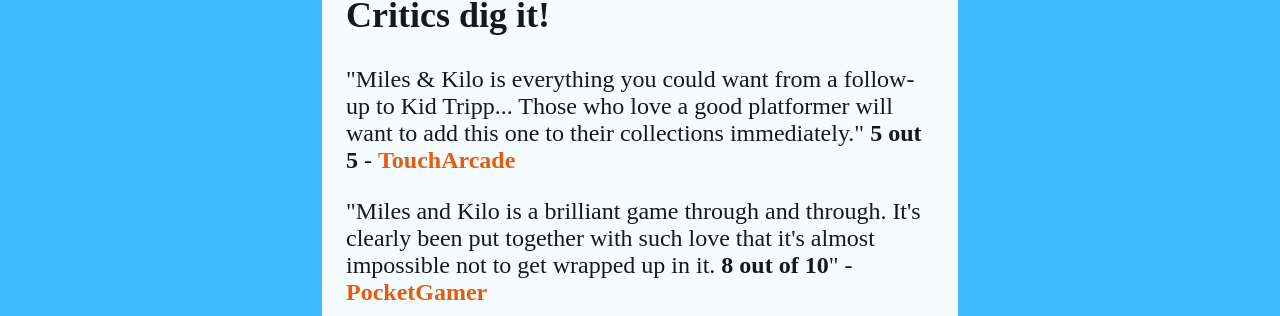
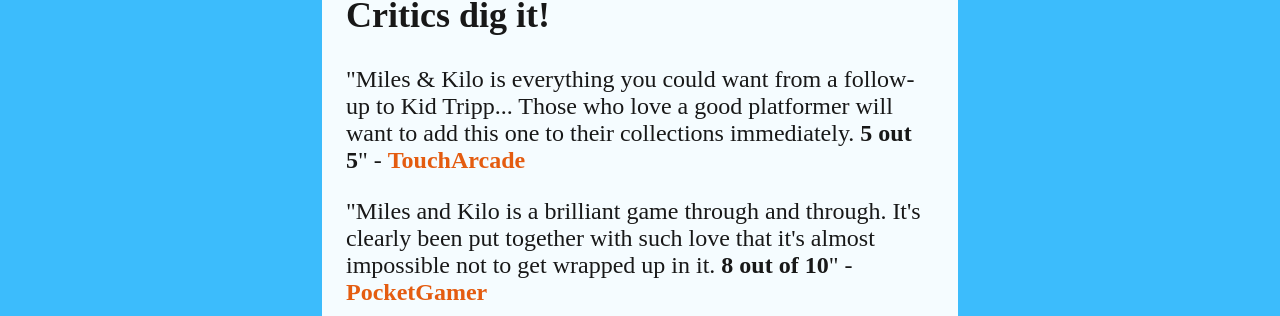
Before and after one commit to thatpixelguy/milesandkilo, a Jekyll site: the page built from index.html, in a window 1280 px wide. Shown: the part 787-1103 px from the top of the page. Built offline with Jekyll 4.4.1, drawn with Linux system fonts in a browser that asks for light colours; some web fonts are replaced.

```diff
--- a/index.html
+++ b/index.html
@@ -18,7 +18,7 @@ published: true
 
   <div class='textblock' style='font-family: Boogaloo;'>
     <h2>Critics dig it!</h2>
-    <p>"Miles & Kilo is everything you could want from a follow-up to Kid Tripp... Those who love a good platformer will want to add this one to their collections immediately." <b>5 out 5</b> - <a href='http://toucharcade.com/2017/05/12/miles-kilo-review-its-dog-gone-great/'><b>TouchArcade</b></a></p>
+    <p>"Miles & Kilo is everything you could want from a follow-up to Kid Tripp... Those who love a good platformer will want to add this one to their collections immediately. <b>5 out 5</b>" - <a href='http://toucharcade.com/2017/05/12/miles-kilo-review-its-dog-gone-great/'><b>TouchArcade</b></a></p>
 
 	<p>"Miles and Kilo is a brilliant game through and through. It's clearly been put together with such love that it's almost impossible not to get wrapped up in it. <b>8 out of 10</b>" - <a href='http://www.pocketgamer.co.uk/r/iPhone/Miles+%26+Kilo/review.asp?c=73934'><b>PocketGamer</b></a></p>
 
```
